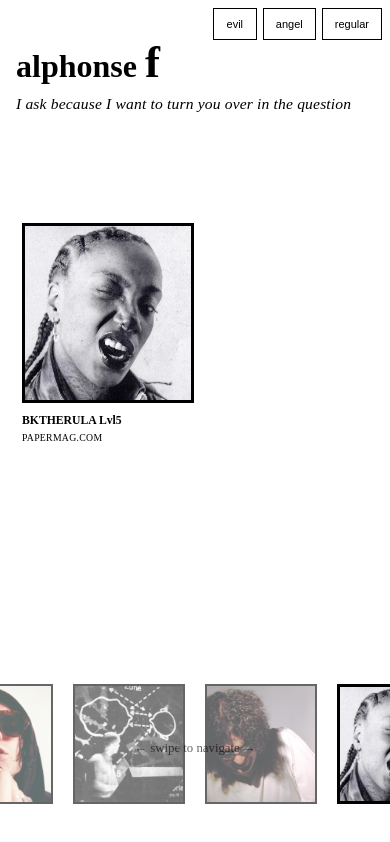
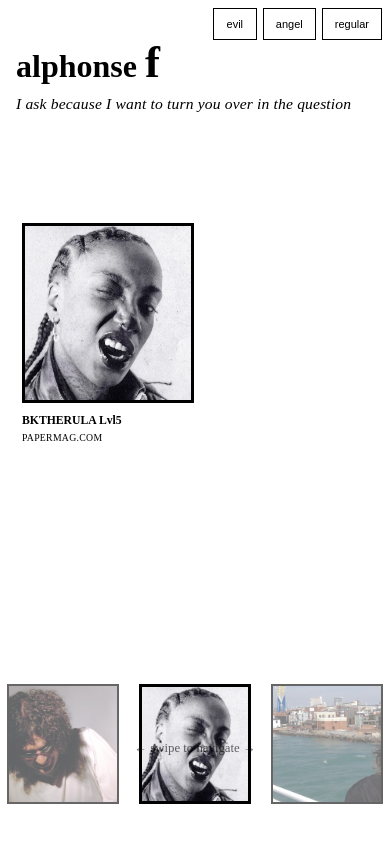
Before and after one commit to dahemar/alphonse_f, a React (Create React App) app: page / in a window 390 px wide. Built offline with nearby package versions, Linux system fonts and the light colour scheme; no server answers; the HTML template or start-up script is replaced by a standard one.

Commit message:
fix(mobile): restore three thumbnails layout while keeping individual centering

```diff
--- a/src/components/MediaPlayer.tsx
+++ b/src/components/MediaPlayer.tsx
@@ -120,7 +120,6 @@ const TrackRow = styled.div`
   /* Mobile gap adjustment */
   @media (max-width: 768px) {
     gap: 0.4rem;
-    justify-content: center; /* Center the entire row */
     align-items: center;
   }
 `;
```
